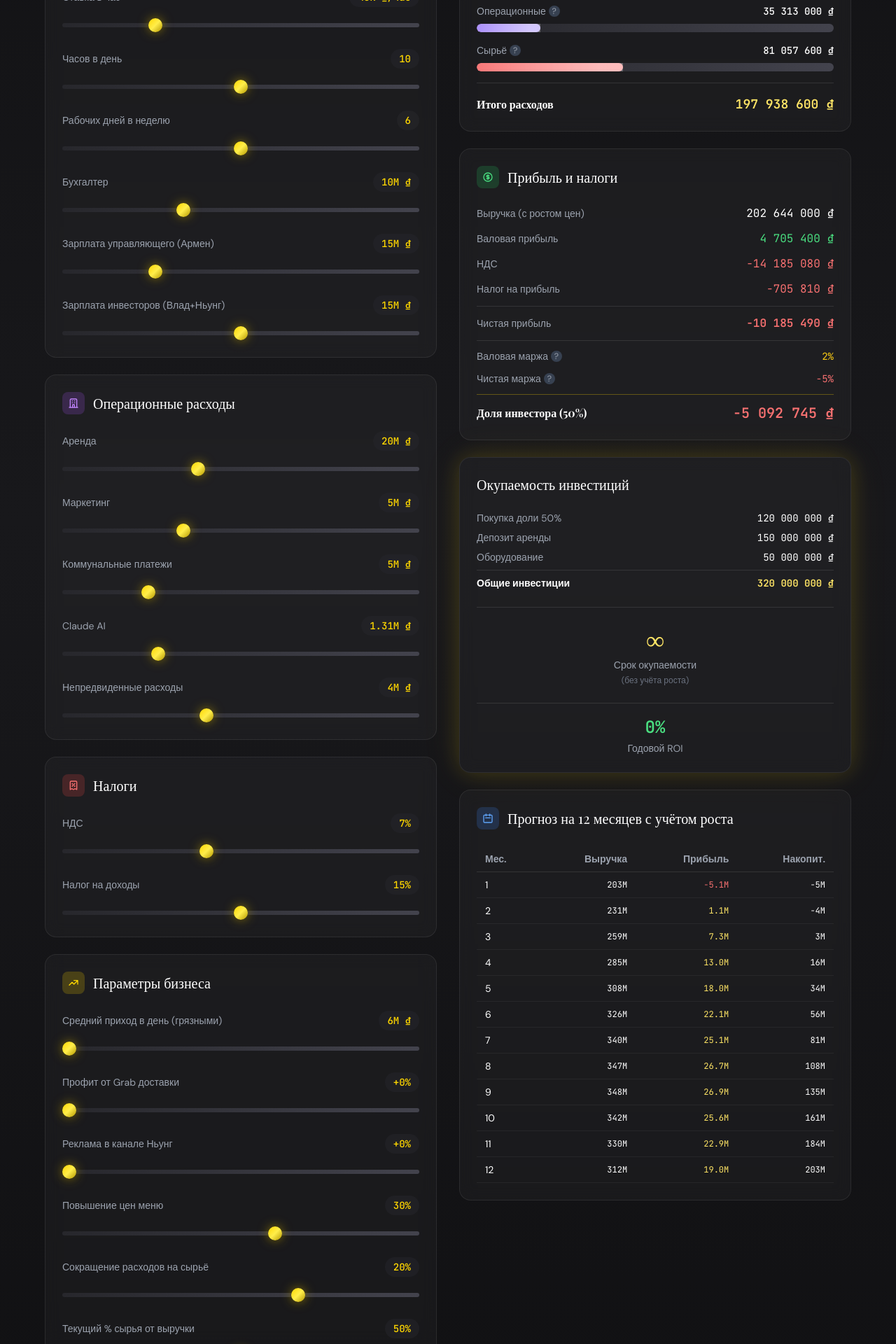
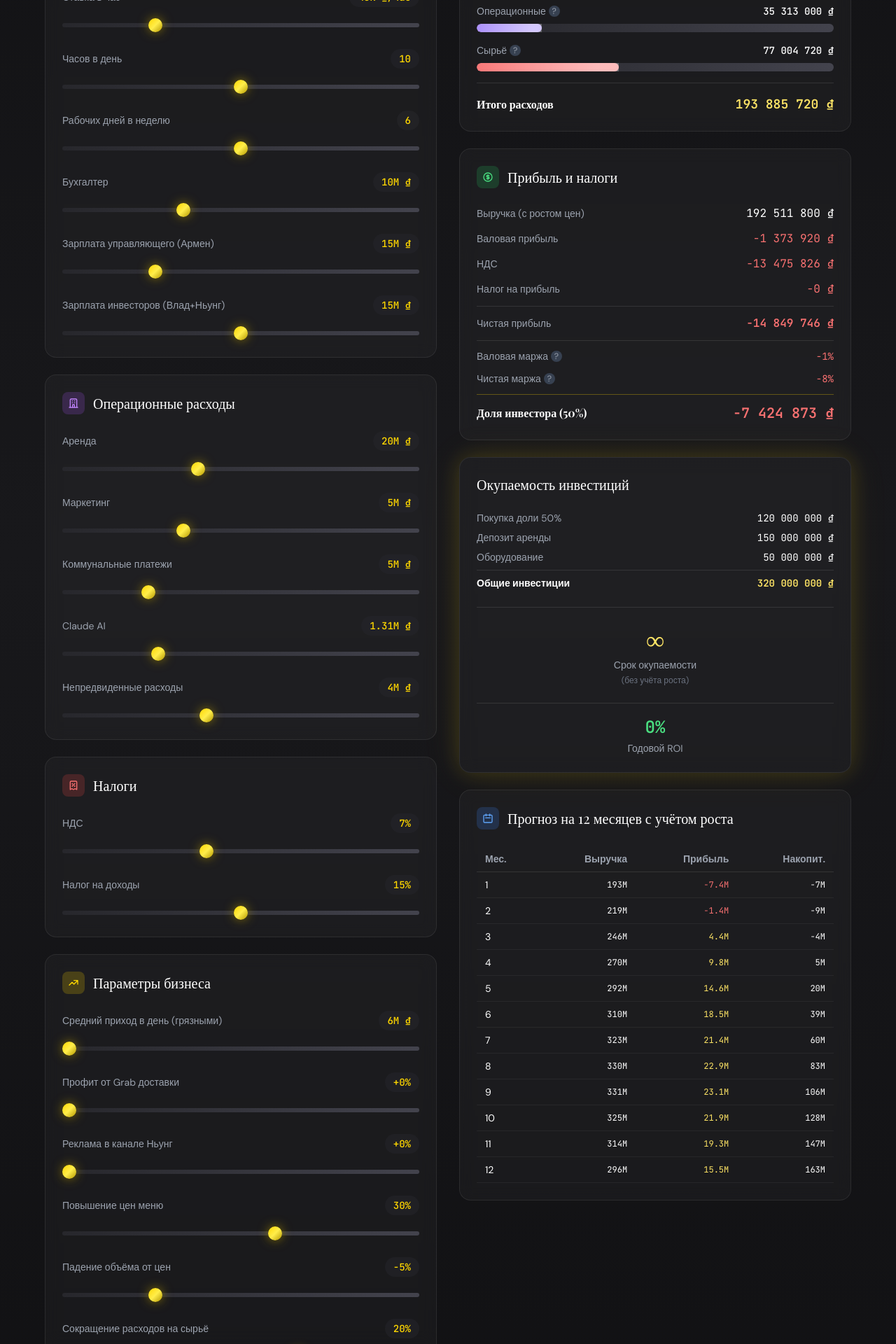
Before and after one commit to cungthinhungdhv-cell/Caucasus-Homefood, a React (Vite) app: page / in a window 1280 px wide. Shown: the part 880-2800 px from the top of the page at 70% size. Built offline with nearby package versions, Linux system fonts and the light colour scheme; no server answers; the HTML template or start-up script is replaced by a standard one.

Commit message:
Add volume drop parameter to account for price increase impact on sales

```diff
--- a/src/pages/Calculator.tsx
+++ b/src/pages/Calculator.tsx
@@ -55,6 +55,7 @@ const translations = {
     grabBonus: 'Профит от Grab доставки',
     nhungChannelBonus: 'Реклама в канале Ньунг',
     priceIncrease: 'Повышение цен меню',
+    volumeDrop: 'Падение объёма от цен',
     ingredientOptimization: 'Сокращение расходов на сырьё',
     ingredientPercent: 'Текущий % сырья от выручки',
     monthlyGrowth: 'Рост выручки в месяц',
@@ -154,6 +155,7 @@ const translations = {
     grabBonus: 'Lợi nhuận từ Grab',
     nhungChannelBonus: 'QC kênh Nhung',
     priceIncrease: 'Tăng giá menu',
+    volumeDrop: 'Giảm lượng bán do tăng giá',
     ingredientOptimization: 'Giảm chi phí nguyên liệu',
     ingredientPercent: '% nguyên liệu/doanh thu',
     monthlyGrowth: 'Tăng trưởng/tháng',
@@ -251,6 +253,7 @@ const DEFAULTS = {
   grabBonus: 0, // % прибавки от Grab
   nhungChannelBonus: 0, // % прибавки от канала Ньунг
   priceIncrease: 30,
+  volumeDrop: 5,
   ingredientOptimization: 20,
   ingredientPercent: 50,
   monthlyGrowth: 15,
@@ -410,6 +413,7 @@ export default function Calculator({ lang, toggleLang }: CalculatorProps) {
   const [grabBonus, setGrabBonus] = useState(() => getSavedValue('grabBonus', DEFAULTS.grabBonus))
   const [nhungChannelBonus, setNhungChannelBonus] = useState(() => getSavedValue('nhungChannelBonus', DEFAULTS.nhungChannelBonus))
   const [priceIncrease, setPriceIncrease] = useState(() => getSavedValue('priceIncrease', DEFAULTS.priceIncrease))
+  const [volumeDrop, setVolumeDrop] = useState(() => getSavedValue('volumeDrop', DEFAULTS.volumeDrop))
   const [ingredientOptimization, setIngredientOptimization] = useState(() => getSavedValue('ingredientOptimization', DEFAULTS.ingredientOptimization))
   const [ingredientPercent, setIngredientPercent] = useState(() => getSavedValue('ingredientPercent', DEFAULTS.ingredientPercent))
   const [monthlyGrowth, setMonthlyGrowth] = useState(() => getSavedValue('monthlyGrowth', DEFAULTS.monthlyGrowth))
@@ -448,7 +452,7 @@ export default function Calculator({ lang, toggleLang }: CalculatorProps) {
       accountantSalary, armenSalary, investorsSalary,
       rent, marketing, utilities, claudeAi, contingency,
       vat, incomeTax,
-      dailyRevenue, grabBonus, nhungChannelBonus, priceIncrease, ingredientOptimization, ingredientPercent, monthlyGrowth, investorProfitShare,
+      dailyRevenue, grabBonus, nhungChannelBonus, priceIncrease, volumeDrop, ingredientOptimization, ingredientPercent, monthlyGrowth, investorProfitShare,
     }
     localStorage.setItem('caucasus-calculator', JSON.stringify(values))
     setSaveStatus('saved')
@@ -476,6 +480,7 @@ export default function Calculator({ lang, toggleLang }: CalculatorProps) {
     setGrabBonus(DEFAULTS.grabBonus)
     setNhungChannelBonus(DEFAULTS.nhungChannelBonus)
     setPriceIncrease(DEFAULTS.priceIncrease)
+    setVolumeDrop(DEFAULTS.volumeDrop)
     setIngredientOptimization(DEFAULTS.ingredientOptimization)
     setIngredientPercent(DEFAULTS.ingredientPercent)
     setMonthlyGrowth(DEFAULTS.monthlyGrowth)
@@ -500,7 +505,7 @@ export default function Calculator({ lang, toggleLang }: CalculatorProps) {
     const hoursMultiplier = hoursPerDay / 10
     const actualDailyRevenue = dailyRevenue * hoursMultiplier
     const monthlyRevenue = actualDailyRevenue * workDaysPerWeek * weeksPerMonth
-    const adjustedRevenue = monthlyRevenue * (1 + priceIncrease / 100) * (1 + grabBonus / 100) * (1 + nhungChannelBonus / 100)
+    const adjustedRevenue = monthlyRevenue * (1 + priceIncrease / 100) * (1 - volumeDrop / 100) * (1 + grabBonus / 100) * (1 + nhungChannelBonus / 100)
 
     // Ingredient costs with optimization
     const ingredientCost = adjustedRevenue * (ingredientPercent / 100) * (1 - ingredientOptimization / 100)
@@ -585,7 +590,7 @@ export default function Calculator({ lang, toggleLang }: CalculatorProps) {
     accountantSalary, armenSalary, investorsSalary,
     rent, marketing, utilities, claudeAi, contingency,
     vat, incomeTax,
-    dailyRevenue, grabBonus, nhungChannelBonus, priceIncrease, ingredientOptimization, ingredientPercent, monthlyGrowth, investorProfitShare,
+    dailyRevenue, grabBonus, nhungChannelBonus, priceIncrease, volumeDrop, ingredientOptimization, ingredientPercent, monthlyGrowth, investorProfitShare,
   ])
 
   // Find payback month
@@ -862,6 +867,14 @@ export default function Calculator({ lang, toggleLang }: CalculatorProps) {
                     min={0}
                     max={50}
                     unit="%"
+                  />
+                  <SliderInput
+                    label={t.volumeDrop}
+                    value={volumeDrop}
+                    onChange={setVolumeDrop}
+                    min={0}
+                    max={20}
+                    formatValue={(v) => `-${v}%`}
                   />
                   <SliderInput
                     label={t.ingredientOptimization}
```
